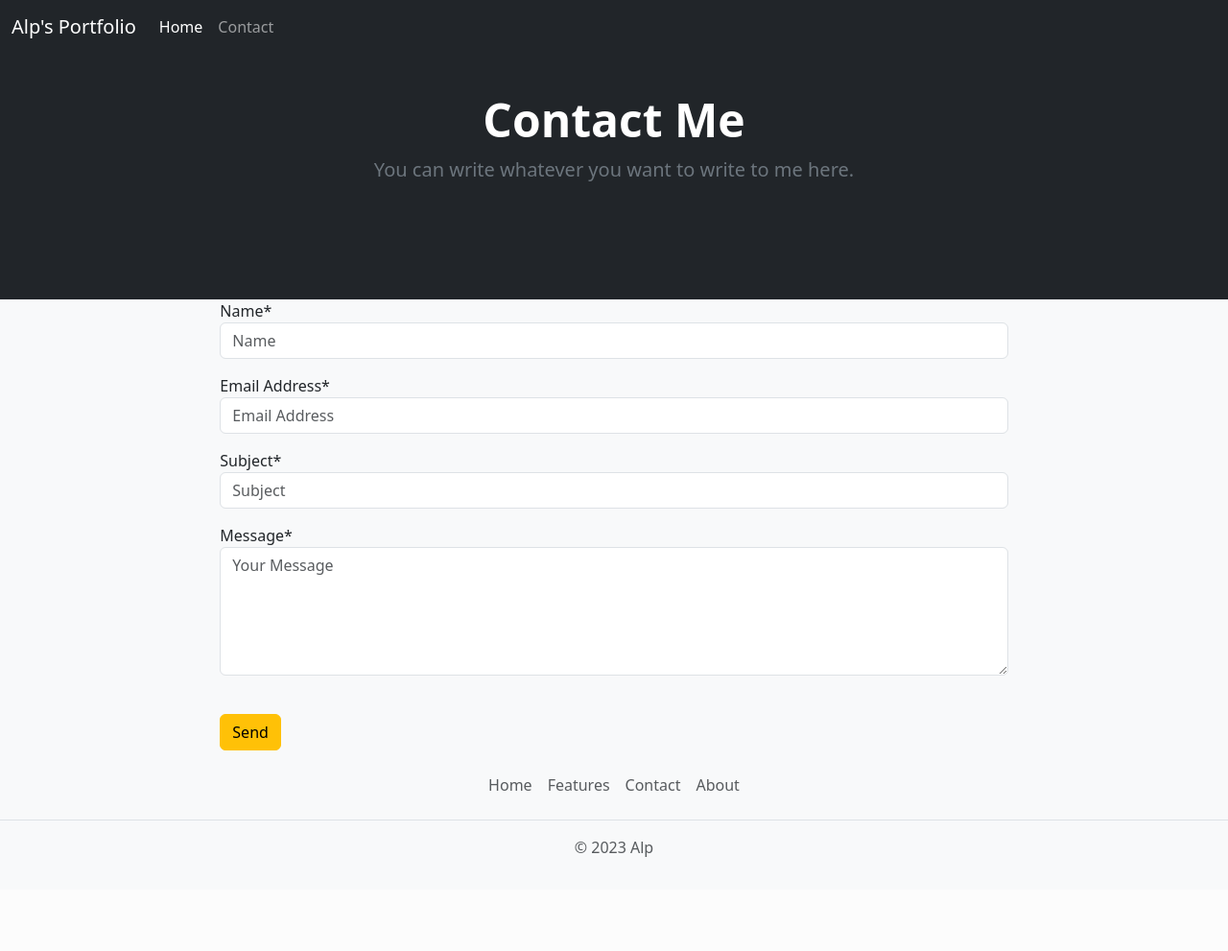
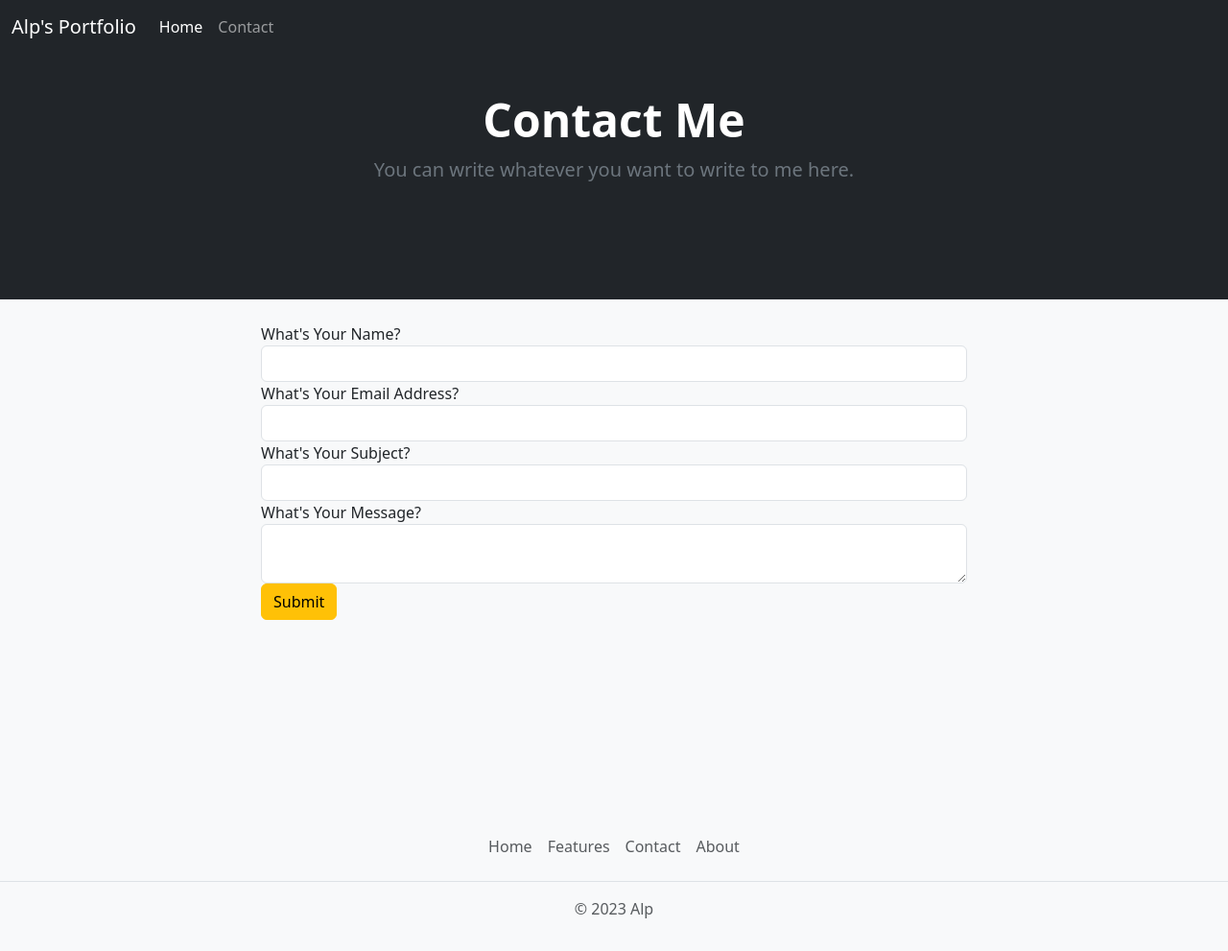
Before and after one commit to AlpSagdic/Flask_Portfolio, a Flask app: page /contact in a window 1280 px wide. Shown: the whole page at 96% size. Before the commit the page ends 893 px from the top, so only its background shows below. Run offline with Flask 3, Linux system fonts and the light colour scheme; some libraries are stand-ins or nearby versions.

Commit message:
contact form

```diff
--- a/main.py
+++ b/main.py
@@ -1,7 +1,41 @@
+from wtforms import StringField, EmailField, SubmitField
+from wtforms.validators import DataRequired, Email
+from flask_ckeditor import CKEditorField
 from flask import Flask, render_template
+from flask_sqlalchemy import SQLAlchemy
+from flask_bootstrap import Bootstrap
+from flask_wtf import FlaskForm
+
 
 app = Flask(__name__)
 app.config['SECRET_KEY'] = 'YOU_CHOSE_A_SECRET_KEY'
+Bootstrap(app)
+
+app.config['SQLALCHEMY_DATABASE_URI'] = 'sqlite:///users.db'
+app.config['SQLALCHEMY_TRACK_MODIFICATIONS'] = False
+db = SQLAlchemy(app)
+
+
+#Contact Form
+class ContactForm(FlaskForm):
+    user_name = StringField("What's Your Name?", validators=[DataRequired()])
+    user_email = EmailField("What's Your Email Address?", validators=[Email()])
+    message_subject = StringField("What's Your Subject?", validators=[DataRequired()])
+    message = CKEditorField("What's Your Message?", validators=[DataRequired()])
+    submit = SubmitField("Submit")
+
+
+#Database
+class ContactUser(db.Model):
+    id = db.Column(db.Integer, primary_key=True)
+    user_name = db.Column(db.String(100), unique=False, nullable=False)
+    user_email = db.Column(db.String(100), unique=False, nullable=False)
+    message_subject = db.Column(db.String(100), unique=False, nullable=False)
+    message = db.Column(db.String(5000), unique=False, nullable=False)
+
+
+with app.app_context():
+    db.create_all()
 
 
 @app.route("/")
@@ -9,9 +43,20 @@ def home():
     return render_template("index.html")
 
 
-@app.route("/contact")
+@app.route("/contact", methods=["GET", "POST"])
 def contact():
-    return render_template("contact.html")
+    form = ContactForm()
+    if form.validate_on_submit():
+        user_info = ContactUser(
+            user_email=form.user_email.data,
+            user_name=form.user_name.data,
+            message_subject=form.message_subject.data,
+            message=form.message.data
+        )
+        db.session.add(user_info)
+        db.session.commit()
+        return render_template("index.html")
+    return render_template("contact.html", form=form)
 
 
 if __name__ == "__main__":
--- a/templates/contact.html
+++ b/templates/contact.html
@@ -1,3 +1,4 @@
+{% import "bootstrap/wtf.html" as wtf %}
 {% include "navbar.html" %}
 
     <!--Header-->
@@ -14,44 +15,15 @@
 
     <!--Form-->
 
-  <div class="bg-body-tertiary">
-    <div class="row">
-      <div class="col-lg-8 col-md-10 mx-auto">
-        <form class="container" name="sentMessage" id="contactForm" novalidate>
-          <div class="control-group">
-            <div class="form-group floating-label-form-group controls">
-              <label>Name*</label>
-              <input type="text" class="form-control" placeholder="Name" id="name" required data-validation-required-message="Please enter your name.">
-              <p class="help-block text-danger"></p>
-            </div>
+    <div class="bg-body-tertiary" style="padding-bottom: 200px;">
+      <br>
+      <div class="container">
+          <div class="row">
+              <div class="col-lg-8 col-md-10 mx-auto">
+                  {{ wtf.quick_form(form, novalidate=True, button_map={"submit": "warning"}) }}
+              </div>
           </div>
-          <div class="control-group">
-            <div class="form-group floating-label-form-group controls">
-              <label>Email Address*</label>
-              <input type="email" class="form-control" placeholder="Email Address" id="email" required data-validation-required-message="Please enter your email address.">
-              <p class="help-block text-danger"></p>
-            </div>
-          </div>
-          <div class="control-group">
-            <div class="form-group col-xs-12 floating-label-form-group controls">
-              <label>Subject*</label>
-              <input type="tel" class="form-control" placeholder="Subject" id="subject" required data-validation-required-message="Please enter your subject.">
-              <p class="help-block text-danger"></p>
-            </div>
-          </div>
-          <div class="control-group">
-            <div class="form-group floating-label-form-group controls">
-              <label>Message*</label>
-              <textarea rows="5" class="form-control" placeholder="Your Message" id="message" required data-validation-required-message="Please enter a message."></textarea>
-              <p class="help-block text-danger"></p>
-            </div>
-          </div>
-          <br>
-          <div id="success"></div>
-          <button type="submit" class="btn btn-warning" id="sendMessageButton">Send</button>
-        </form>
       </div>
     </div>
-  </div>
 
 {% include "footer.html" %}
```
Also changed, not shown: instance/users.db (added).
